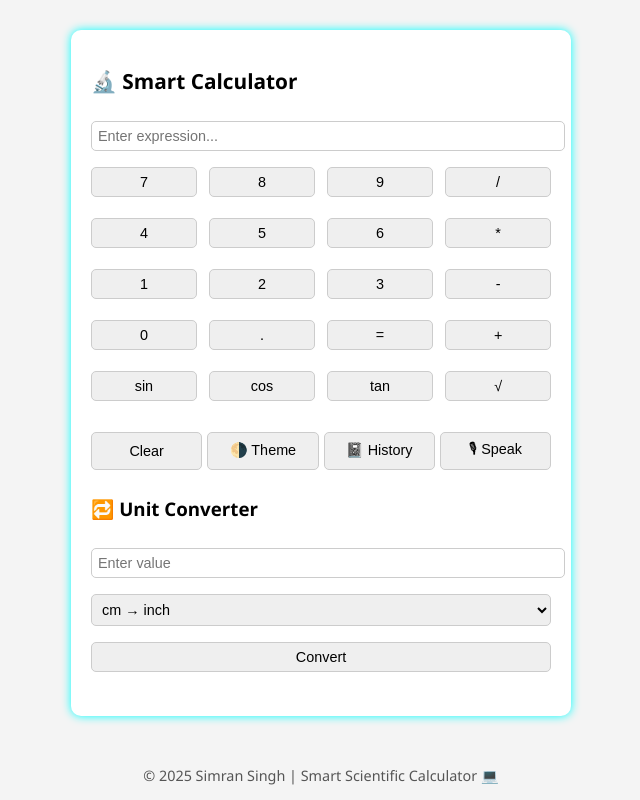
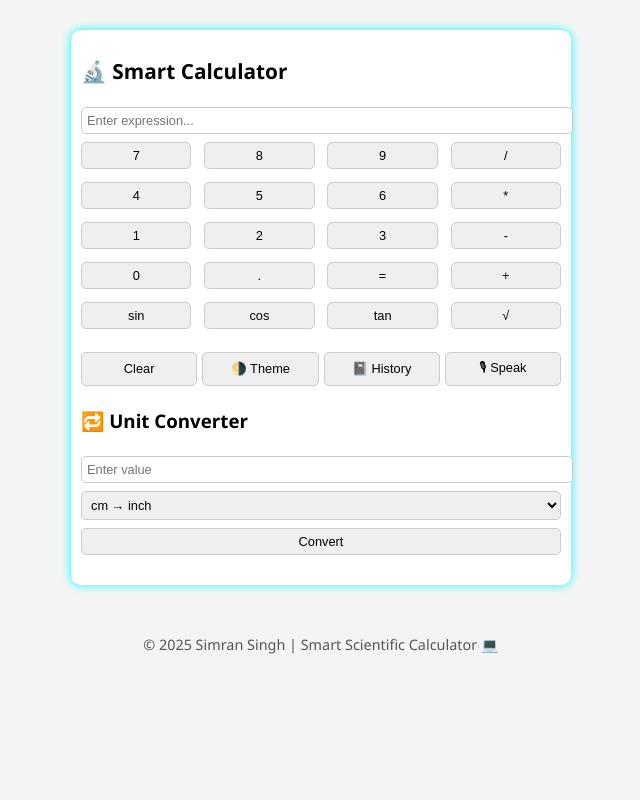
Before and after one commit to Simransingh495/smart-calculator, a Flask app: page / in a window 1280 px wide. Shown: the whole page, without its empty margins (319-959 px from the left). Run offline with Flask 3, Linux system fonts and the light colour scheme.

Commit message:
Update style.css

```diff
--- a/static/style.css
+++ b/static/style.css
@@ -94,3 +94,17 @@ body.dark .calculator-container {
   padding: 6px;
   font-size: 0.9rem;
 }
+
+.buttons button,
+.extras button,
+input,
+select,
+button {
+  padding: 5px !important;
+  font-size: 0.8rem !important;
+  margin: 4px 0 !important;
+}
+
+.calculator-container {
+  padding: 10px !important;
+}
```
